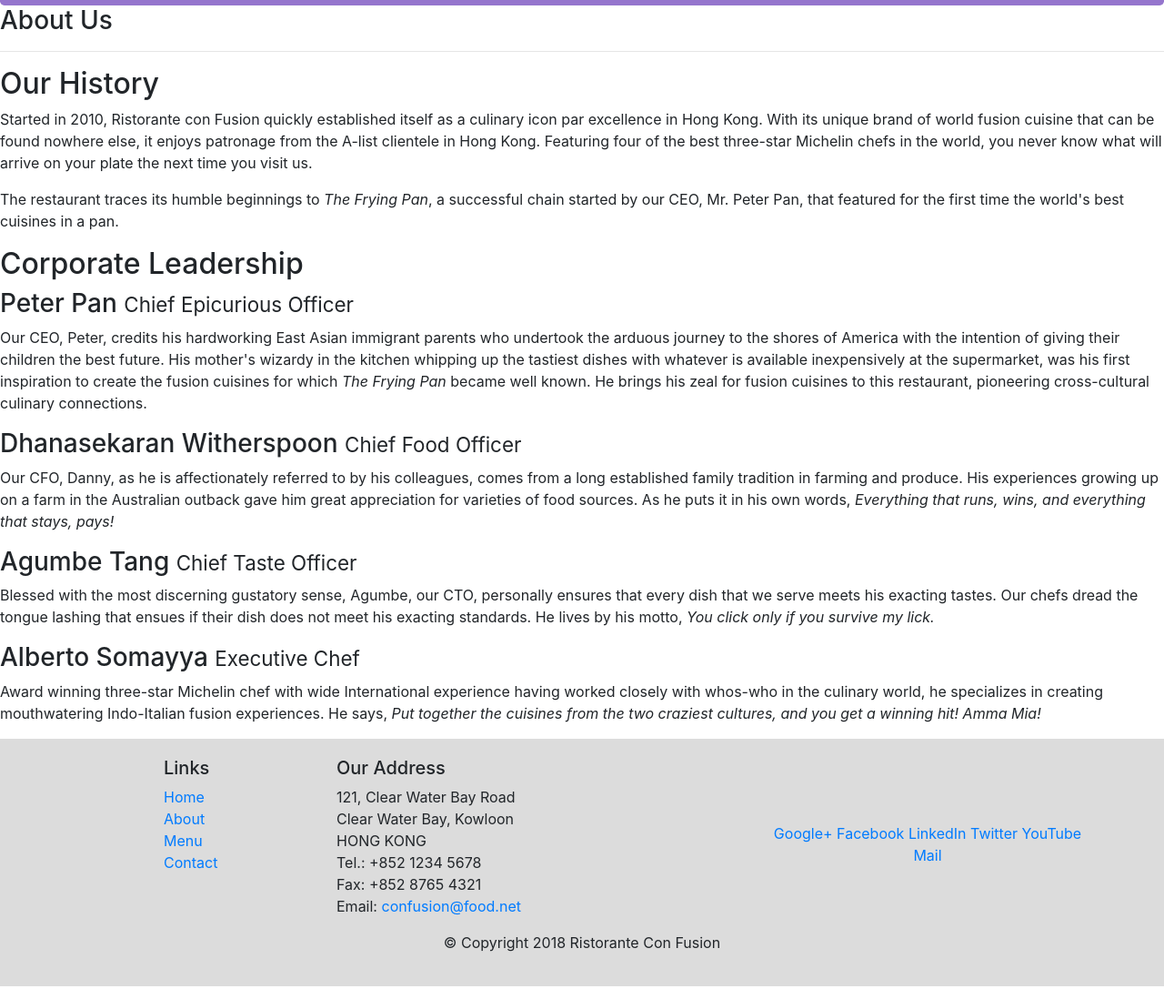
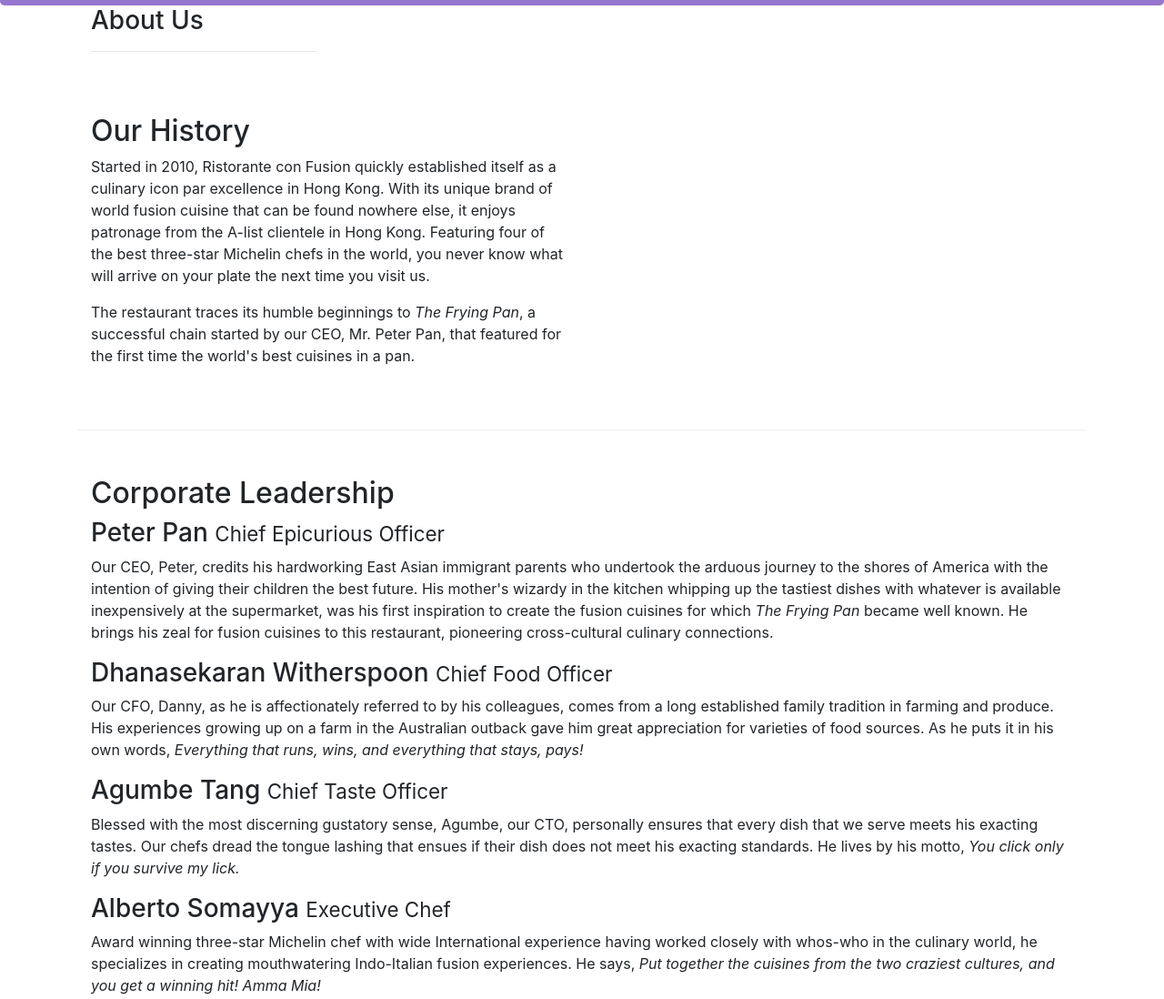
Before and after one commit to Rodvad/Bootstrap-test, a website: page aboutus.html in a window 1280 px wide. Shown: the part 278-1376 px from the top of the page at 91% size. Drawn offline with nearby package versions, Linux system fonts and the light colour scheme.

Commit message:
Bootstrap Assignment one part 2

```diff
--- a/aboutus.html
+++ b/aboutus.html
@@ -28,36 +28,36 @@
         </div>
     </header>
 
-    <div>
-        <div>
+    <div class="container">
+        <div class="col-12 col-sm-4 order-sm-last col-md-3">
             <div>
                <h3>About Us</h3>
                <hr>
             </div>
         </div>
 
-        <div>
-            <div>
+        <div class="row row-content align-items-center">
+            <div class="col-12 col-sm-6">
                 <h2>Our History</h2>
                 <p>Started in 2010, Ristorante con Fusion quickly established itself as a culinary icon par excellence in Hong Kong. With its unique brand of world fusion cuisine that can be found nowhere else, it enjoys patronage from the A-list clientele in Hong Kong.  Featuring four of the best three-star Michelin chefs in the world, you never know what will arrive on your plate the next time you visit us.</p>
                 <p>The restaurant traces its humble beginnings to <em>The Frying Pan</em>, a successful chain started by our CEO, Mr. Peter Pan, that featured for the first time the world's best cuisines in a pan.</p>
             </div>
-            <div>
+            <div class="col-12 col-sm">
             </div>
         </div>
 
 
-        <div>
-            <div>
+        <div class="row row-content align-items-center">
+            <div class="col-12 ">
                 <h2>Corporate Leadership</h2>
                 <h3>Peter Pan <small>Chief Epicurious Officer</small></h3>
-                <p>Our CEO, Peter, credits his hardworking East Asian immigrant parents who undertook the arduous journey to the shores of America with the intention of giving their children the best future. His mother's wizardy in the kitchen whipping up the tastiest dishes with whatever is available inexpensively at the supermarket, was his first inspiration to create the fusion cuisines for which <em>The Frying Pan</em> became well known. He brings his zeal for fusion cuisines to this restaurant, pioneering cross-cultural culinary connections.</p>
+                <p class="d-none d-sm-block">Our CEO, Peter, credits his hardworking East Asian immigrant parents who undertook the arduous journey to the shores of America with the intention of giving their children the best future. His mother's wizardy in the kitchen whipping up the tastiest dishes with whatever is available inexpensively at the supermarket, was his first inspiration to create the fusion cuisines for which <em>The Frying Pan</em> became well known. He brings his zeal for fusion cuisines to this restaurant, pioneering cross-cultural culinary connections.</p>
                 <h3>Dhanasekaran Witherspoon <small>Chief Food Officer</small></h3>
-                <p>Our CFO, Danny, as he is affectionately referred to by his colleagues, comes from a long established family tradition in farming and produce. His experiences growing up on a farm in the Australian outback gave him great appreciation for varieties of food sources. As he puts it in his own words, <em>Everything that runs, wins, and everything that stays, pays!</em></p>
+                <p class="d-none d-sm-block">Our CFO, Danny, as he is affectionately referred to by his colleagues, comes from a long established family tradition in farming and produce. His experiences growing up on a farm in the Australian outback gave him great appreciation for varieties of food sources. As he puts it in his own words, <em>Everything that runs, wins, and everything that stays, pays!</em></p>
                 <h3>Agumbe Tang <small>Chief Taste Officer</small></h3>
-                <p>Blessed with the most discerning gustatory sense, Agumbe, our CTO, personally ensures that every dish that we serve meets his exacting tastes. Our chefs dread the tongue lashing that ensues if their dish does not meet his exacting standards. He lives by his motto, <em>You click only if you survive my lick.</em></p>
+                <p class="d-none d-sm-block">Blessed with the most discerning gustatory sense, Agumbe, our CTO, personally ensures that every dish that we serve meets his exacting tastes. Our chefs dread the tongue lashing that ensues if their dish does not meet his exacting standards. He lives by his motto, <em>You click only if you survive my lick.</em></p>
                 <h3>Alberto Somayya <small>Executive Chef</small></h3>
-                <p>Award winning three-star Michelin chef with wide International experience having worked closely with whos-who in the culinary world, he specializes in creating mouthwatering Indo-Italian fusion experiences. He says, <em>Put together the cuisines from the two craziest cultures, and you get a winning hit! Amma Mia!</em></p>
+                <p class="d-none d-sm-block">Award winning three-star Michelin chef with wide International experience having worked closely with whos-who in the culinary world, he specializes in creating mouthwatering Indo-Italian fusion experiences. He says, <em>Put together the cuisines from the two craziest cultures, and you get a winning hit! Amma Mia!</em></p>
             </div>
        </div>
 
```
